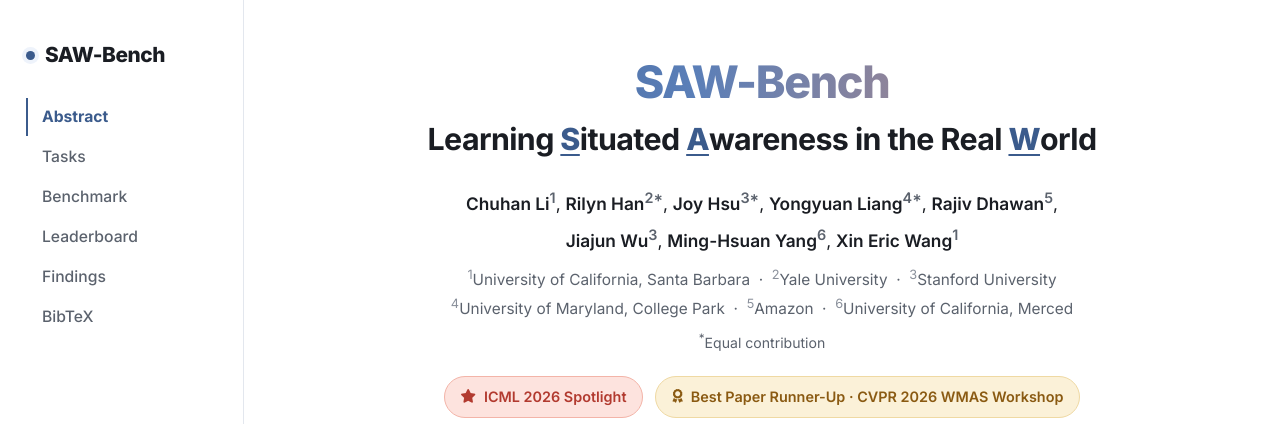
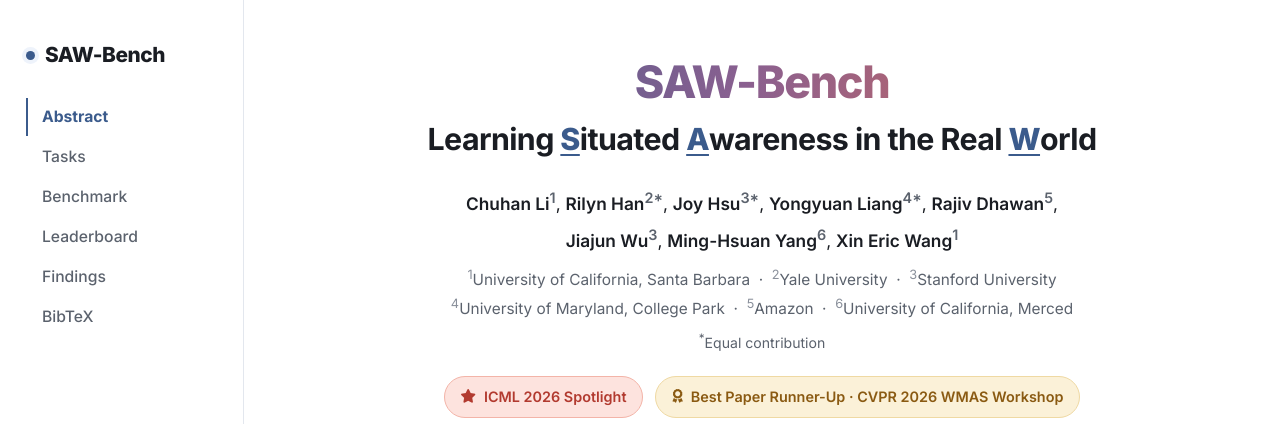
Before and after one commit to sawbench/sawbench.github.io, a plain HTML site: page index.html in a window 1280 px wide. Shown: the top 424 px of the page. Drawn offline with Linux system fonts and the light colour scheme; some icons are missing.

Commit message:
Update site.css

```diff
--- a/static/css/site.css
+++ b/static/css/site.css
@@ -186,7 +186,7 @@ section.tight { padding: 44px 0; }
   margin: 0 0 10px;
   letter-spacing: -0.03em;
   font-weight: 800;
-  background: linear-gradient(95deg, var(--accent) 0%, #5b7fb8 42%, #d98b6e 100%);
+  background: linear-gradient(100deg, #3b5b8c 0%, #8a6090 48%, #e2694b 100%);
   -webkit-background-clip: text;
   background-clip: text;
   -webkit-text-fill-color: transparent;
```
